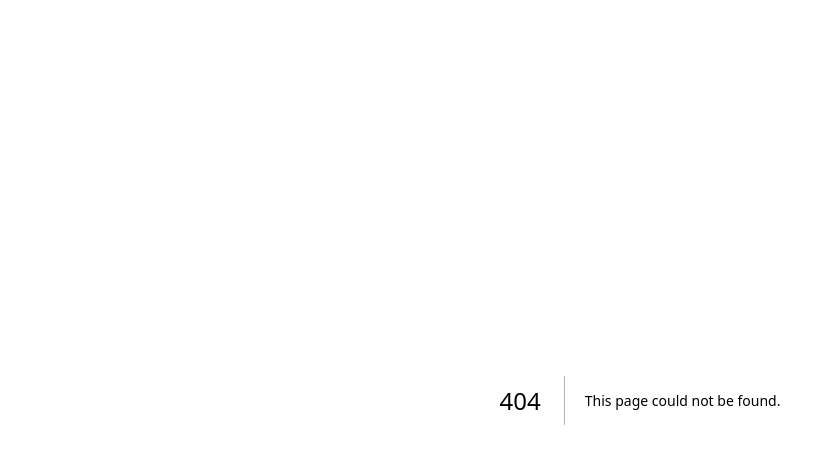
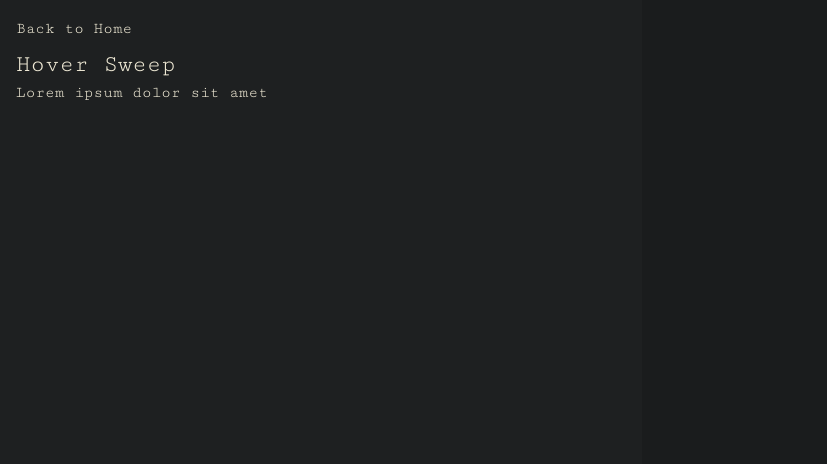
Before and after one commit to owennjpr/Char-Mo, a Next.js app: page /hover_sweep in a window 1280 px wide. Before the commit this address had no page. Shown: the top 464 px of the page, without its empty margins (0-827 px from the left). Built offline with nearby package versions, Linux system fonts and the light colour scheme.

Commit message:
hover effects + router anim

```diff
--- a/package.json
+++ b/package.json
@@ -9,6 +9,7 @@
     "lint": "eslint"
   },
   "dependencies": {
+    "motion": "^12.23.12",
     "next": "15.5.3",
     "react": "19.1.0",
     "react-dom": "19.1.0"
--- /dev/null
+++ b/src/app/PageWrapper.tsx
@@ -0,0 +1,38 @@
+// app/components/PageWrapper.tsx
+"use client";
+import { AnimatePresence, motion } from "motion/react";
+import { usePathname } from "next/navigation";
+
+export default function PageWrapper({
+  children,
+}: {
+  children: React.ReactNode;
+}) {
+  const pathname = usePathname();
+  console.log(pathname);
+
+  return (
+    <AnimatePresence mode="wait">
+      <motion.div
+        key={pathname}
+        className="w-full h-screen flex flex-row gap-1"
+        initial={{ opacity: 0 }}
+        animate={{ opacity: 1 }}
+        exit={{ opacity: 0 }}
+        transition={{ duration: 0.25 }}
+      >
+        {children}
+        {pathname !== "/" && (
+          <motion.div
+            key={"code-pane"}
+            className="p-4 w-1/2 bg-[#0002]"
+            initial={{ x: "100vw" }}
+            animate={{ x: 0 }}
+            exit={{ x: "100vw" }}
+            transition={{ duration: 0.5, ease: "easeOut" }}
+          ></motion.div>
+        )}
+      </motion.div>
+    </AnimatePresence>
+  );
+}
--- /dev/null
+++ b/src/app/components/hover_sweep/HoverSweep.tsx
@@ -0,0 +1,68 @@
+"use client";
+import React, { useEffect, useState } from "react";
+
+interface HoverSweepProps {
+  text: string;
+}
+
+function HoverSweep(props: HoverSweepProps) {
+  const { text } = props;
+  const [hover, setHover] = useState<boolean>(false);
+  const [sweepIndex, setSweepIndex] = useState<number>(-1);
+  const [flicker, setFlicker] = useState<boolean>(false);
+  const [flickerState, setFlickerState] = useState<boolean>(true);
+
+  // Reset after hover ends
+  useEffect(() => {
+    if (!hover) {
+      setSweepIndex(-1);
+      setFlicker(false);
+      setFlickerState(true);
+    }
+  }, [hover]);
+
+  // Sweep effect
+  useEffect(() => {
+    if (!hover || sweepIndex >= text.length) return;
+
+    const sweepTimer = setInterval(() => {
+      setSweepIndex((s) => s + 1);
+    }, 40);
+
+    return () => clearInterval(sweepTimer);
+  }, [hover, sweepIndex, text.length]);
+
+  // Transition to flicker
+  useEffect(() => {
+    if (hover && sweepIndex >= text.length) {
+      setFlicker(true);
+    }
+  }, [hover, sweepIndex, text.length]);
+
+  // Flicker effect
+  useEffect(() => {
+    if (!flicker) return;
+
+    const flickerTimer = setInterval(() => {
+      setFlickerState((s) => !s);
+    }, 400);
+
+    return () => clearInterval(flickerTimer);
+  }, [flicker]);
+
+  return (
+    <div
+      className="font-cutive"
+      onMouseEnter={() => setHover(true)}
+      onMouseLeave={() => setHover(false)}
+    >
+      {sweepIndex === -1
+        ? text
+        : text.slice(0, sweepIndex) +
+          (flickerState ? "_" : " ") +
+          text.slice(sweepIndex + 1)}
+    </div>
+  );
+}
+
+export default HoverSweep;
--- a/src/app/hover_shuffle/page.tsx
+++ b/src/app/hover_shuffle/page.tsx
@@ -5,9 +5,9 @@ import ShuffleText from "../components/hover_shuffle/ShuffleText";
 
 function HoverShuffle() {
   return (
-    <div className="p-4">
+    <div className="p-4 w-1/2">
       <Link href={"/"} className="font-cutive">
-        {"<-- Back"}
+        {"Back to Home"}
       </Link>
       <p className="font-cutive text-2xl pt-2">Individual Characters</p>
       <ShuffleText fullWords={false} text="Lorem ipsum dolor sit amet" />
--- /dev/null
+++ b/src/app/hover_sweep/page.tsx
@@ -0,0 +1,18 @@
+"use client";
+import Link from "next/link";
+import React from "react";
+import HoverSweep from "../components/hover_sweep/HoverSweep";
+
+function page() {
+  return (
+    <div className="p-4 w-1/2">
+      <Link href={"/"} className="font-cutive">
+        {"Back to Home"}
+      </Link>
+      <p className="font-cutive text-2xl pt-2">Hover Sweep</p>
+      <HoverSweep text="Lorem ipsum dolor sit amet" />
+    </div>
+  );
+}
+
+export default page;
--- a/src/app/layout.tsx
+++ b/src/app/layout.tsx
@@ -1,6 +1,7 @@
 import type { Metadata } from "next";
 import { Geist, Geist_Mono, Cutive_Mono } from "next/font/google";
 import "./globals.css";
+import PageWrapper from "./PageWrapper";
 
 const geistSans = Geist({
   variable: "--font-geist-sans",
@@ -33,7 +34,7 @@ export default function RootLayout({
       <body
         className={`${geistSans.variable} ${geistMono.variable} ${cutiveMono.variable} antialiased`}
       >
-        {children}
+        <PageWrapper>{children}</PageWrapper>
       </body>
     </html>
   );
--- a/src/app/page.tsx
+++ b/src/app/page.tsx
@@ -2,17 +2,25 @@
 import Link from "next/link";
 import Line from "./components/random_enter/Line";
 import ShuffleText from "./components/hover_shuffle/ShuffleText";
+import HoverSweep from "./components/hover_sweep/HoverSweep";
 
 export default function Home() {
   return (
     <div className="w-full h-screen flex flex-col justify-center items-center font-cutive">
-      <p className="text-2xl">Pages</p>
+      <div className="">
+        <p className="text-2xl">Text Animations</p>
+        <div className="pl-2">
           <Link href={"/random_enter"}>
             <Line line="Randomized Enter" order={0} />
           </Link>
           <Link href={"/hover_shuffle"}>
             <ShuffleText text="Hover Shuffle" fullWords={true} />
           </Link>
+          <Link href={"/hover_sweep"}>
+            <HoverSweep text="Hover Sweep" />
+          </Link>
+        </div>
+      </div>
     </div>
   );
 }
--- a/src/app/random_enter/page.tsx
+++ b/src/app/random_enter/page.tsx
@@ -1,15 +1,14 @@
 "use client";
-import React, { useEffect } from "react";
+import React from "react";
 import Line from "../components/random_enter/Line";
 import Link from "next/link";
-
 function RandomEnter() {
   return (
-    <div className="p-4">
+    <div className="p-4 w-1/2">
       <Link href={"/"} className="font-cutive">
-        {"<-- Back"}
+        {"Back to Home"}
       </Link>
-      <div className="h-40">
+      <div className="pb-6">
         <p className="font-cutive text-2xl pt-2">Individual Lines</p>
         <Line
           order={0}
```
Also changed, not shown: 1 other file (tests, documents, lock files or other folders). Lines whose indentation alone changed are shown as unchanged.
